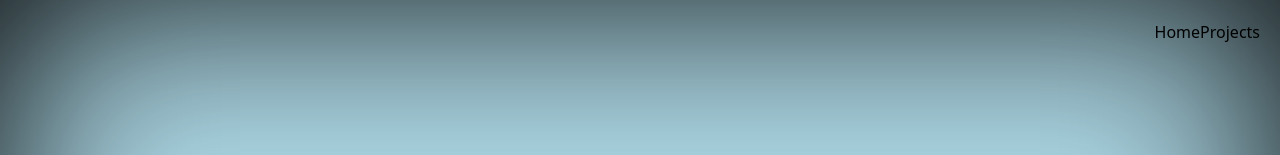
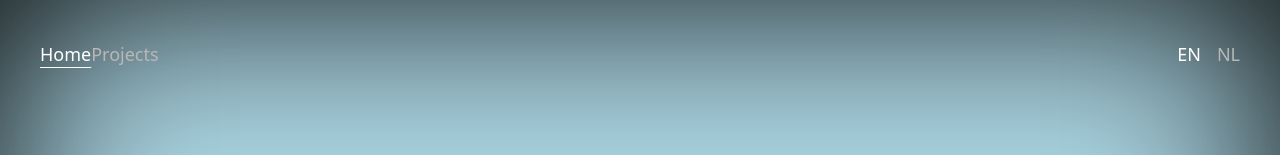
Before and after one commit to syandelbart/portfolio, a Next.js app: page / in a window 1280 px wide. Shown: the top 155 px of the page. Built offline with nearby package versions, Linux system fonts and the light colour scheme; grey boxes are pictures that could not be loaded; what tailwind-children would draw is missing.

Commit message:
Language support and different styling

```diff
--- a/components/navbar.js
+++ b/components/navbar.js
@@ -1,15 +1,62 @@
 import Link from 'next/link'
+import { useRouter } from "next/router";
+
+const navLinks = [
+  { title: 'Home', path: '/' },
+  { title: 'Projects', path: '/projects' },
+];
+
+
+
 
 const Navbar = () => {
+  const router = useRouter();
+  const { locales, locale: activeLocale } = router
+
+  const otherLocales = (locales || []).filter(
+    (locale) => locale !== activeLocale
+  )
+
   return (
-    <nav className="fixed top-0 right-0 p-5 z-50 child:mx-2 child:lowercase child:after:absolute child:after:bg-black child:after hover:child:after:w-6/12 hover:child:after:text-green-500">
-        <Link href="/">
-          <a>Home</a>
-        </Link>
-        <Link href="/projects">
-          <a>Projects</a>
-        </Link>
+    <nav className="absolute top-0 left-0 p-10 z-50 flex justify-between w-full text-default text-lg">
+      <div className="child:mx-2">
+        {
+          navLinks.map((link) => (
+            <Link href={link.path}>
+              <a className={`${ (router.pathname === link.path) ? "activeLink underline underline-offset-[6px] decoration-1" : ""}  text-link-inactive`}>
+                { link.title }
+              </a>
+            </Link>
+            )
+          )
+        }
+      </div>
+      <div className="float-right flex gap-4">
+        {locales.map((locale) => {
+            const { pathname, query, asPath } = router
+            return (
+              <Link
+                href={{ pathname, query }}
+                as={asPath}
+                locale={locale}
+                legacyBehavior
+              >
+                <a className={`${ (locale === activeLocale) ? "activeLink order-1" : "order-2"}  text-link-inactive`}>
+                  {locale.toUpperCase()}
+                </a>
+              </Link>
+            )
+          })}
+
+      </div>
+
+      <style jsx>{`
+          .activeLink {
+            color: #ffffff;
+          }
+        `}</style>
     </nav>
+
   );
 }
 
```
